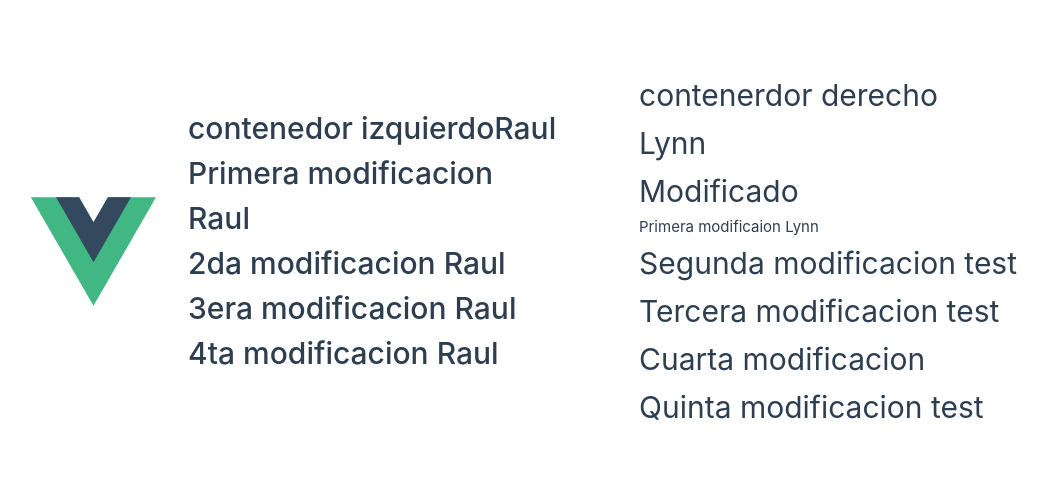
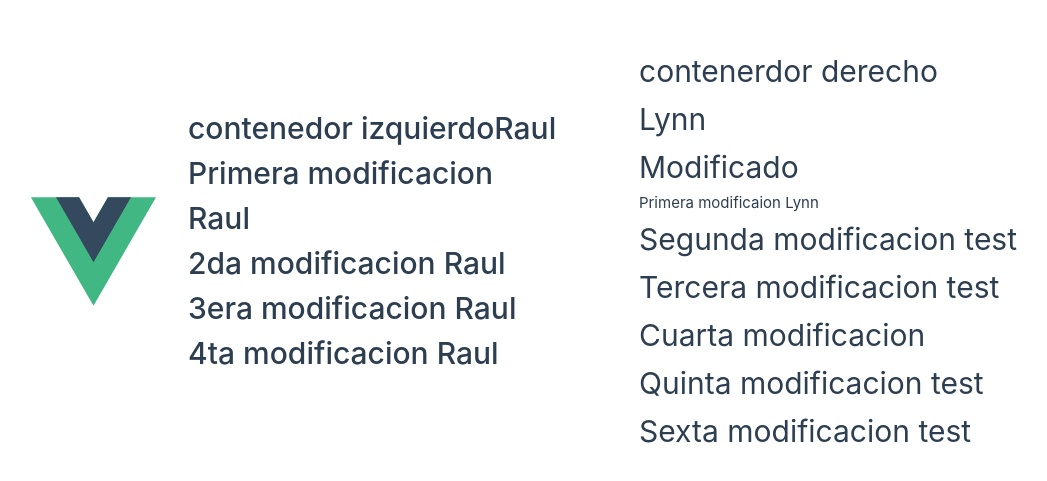
Before and after one commit to Impacto-Corp/vue-merge, a Vue app: page / in a window 1280 px wide. Shown: the part 149-630 px from the top of the page, without its empty margins (1-1048 px from the left). Built offline with nearby package versions, Linux system fonts and the light colour scheme.

Commit message:
feat: Component Modified.

```diff
--- a/src/components/TheWelcome.vue
+++ b/src/components/TheWelcome.vue
@@ -11,4 +11,5 @@
   <h1>Tercera modificacion test</h1>
   <h1>Cuarta modificacion</h1>
   <h1>Quinta modificacion test</h1>
+  <h1>Sexta modificacion test</h1>
 </template>
```
